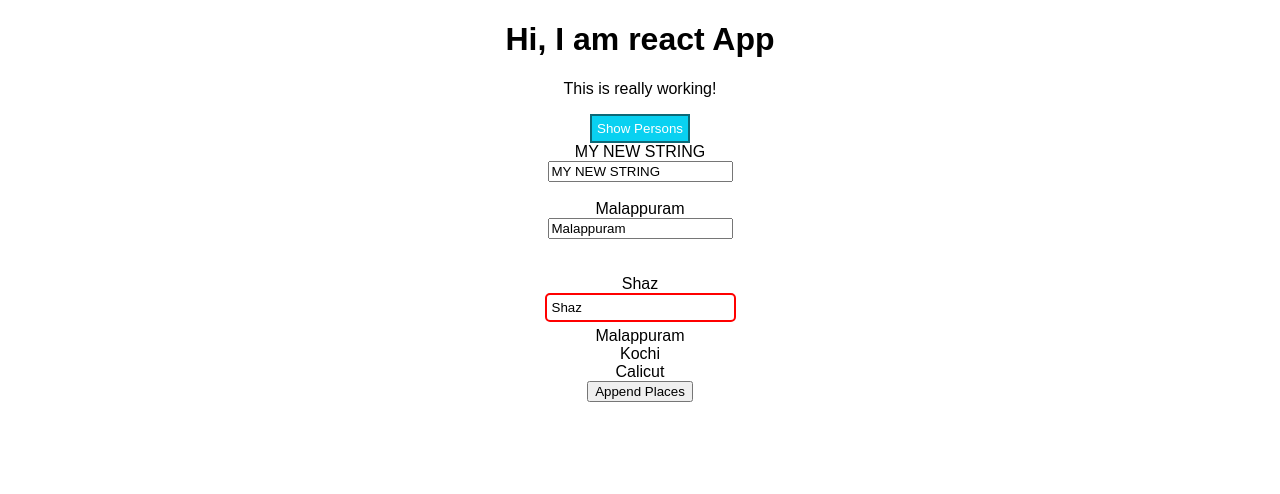
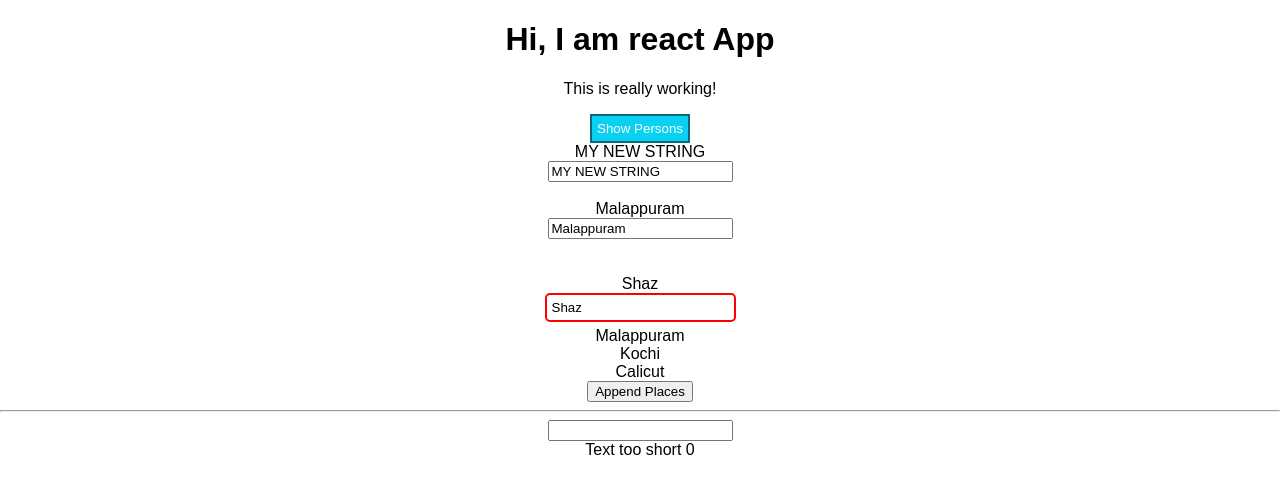
Before and after one commit to shafeequeonline/app-learn-react, a React (Create React App) app: page / in a window 1280 px wide. Shown: the top 494 px of the page. Built offline with nearby package versions, Linux system fonts and the light colour scheme.

Commit message:
React Component two way binding

```diff
--- a/src/App.js
+++ b/src/App.js
@@ -4,6 +4,7 @@ import Person from './Person/Person';
 import Places from './Places/Places';
 import BindingExample from './BindingDemo'
 import person from './Person/Person';
+import CharecterComponent from './CharecterComponent/CharecterComponent';
 
 class App extends Component {
     state = {
@@ -62,7 +63,6 @@ class App extends Component {
         this.setState({showPersons : !currentState})
     }
 
-
     render() {
 
         const style = {
@@ -112,6 +112,10 @@ class App extends Component {
                 <Places name={this.state.places[1]} click={this.swithPlaceArgsHandler.bind(this, 'Idukki')} />
                 <Places name={this.state.places[2]} />
                 <button onClick={() => this.swithPlaceArgsHandler('Palakkad')}>Append Places</button>
+
+                <hr />
+                <CharecterComponent />
+
             </div>
         );
     }
--- /dev/null
+++ b/src/Charecter/Charecter.js
@@ -0,0 +1,17 @@
+import React from 'react';
+
+const charecter = (props) => {
+    const style = {
+        display: 'inline-block',
+        padding: '16px',
+        textAlign: 'center',
+        margin: '16px',
+        border: '1px solid black'
+    }
+
+    return (
+        <div style={style} onClick={props.clicked}>{props.charecter}</div>
+    )
+}
+
+export default charecter;
--- /dev/null
+++ b/src/CharecterComponent/CharecterComponent.js
@@ -0,0 +1,37 @@
+import React, { Component } from 'react';
+import Validation from './../Validation/Validation';
+import Charecter from './../Charecter/Charecter';
+
+class charecterComponent extends Component {
+    state = {
+        inputData : ''
+    }
+
+    inputChangeHandler = (e) => {
+        this.setState({inputData: e.target.value})
+    }
+
+    deleteCharecterHandler = (index) => {
+        const text = this.state.inputData.split('');
+        text.splice(index, 1);
+        const updatedText = text.join('');
+        this.setState({inputData: updatedText})
+    }
+
+    render() {
+        const charList = this.state.inputData.split('').map((char, index) => {
+            return <Charecter charecter={char} key={index} clicked={() => this.deleteCharecterHandler(index)}/>
+        });
+
+        return (
+            <div>
+                <input type="text" value={this.state.inputData} onChange={this.inputChangeHandler} />
+                <br/>
+                <Validation length={this.state.inputData.length}/>
+                {charList}
+            </div>
+        )
+    }
+}
+
+export default charecterComponent;
--- /dev/null
+++ b/src/Validation/Validation.js
@@ -0,0 +1,15 @@
+import React from 'react';
+
+const validation = (props) => {
+    let validationText = "Text too short";
+    if(props.length > 5) {
+        validationText = "Text long enough!"
+    }
+    return (
+        <div>
+            {validationText} <span>{props.length}</span>
+        </div>
+    )
+}
+
+export default validation;
```
